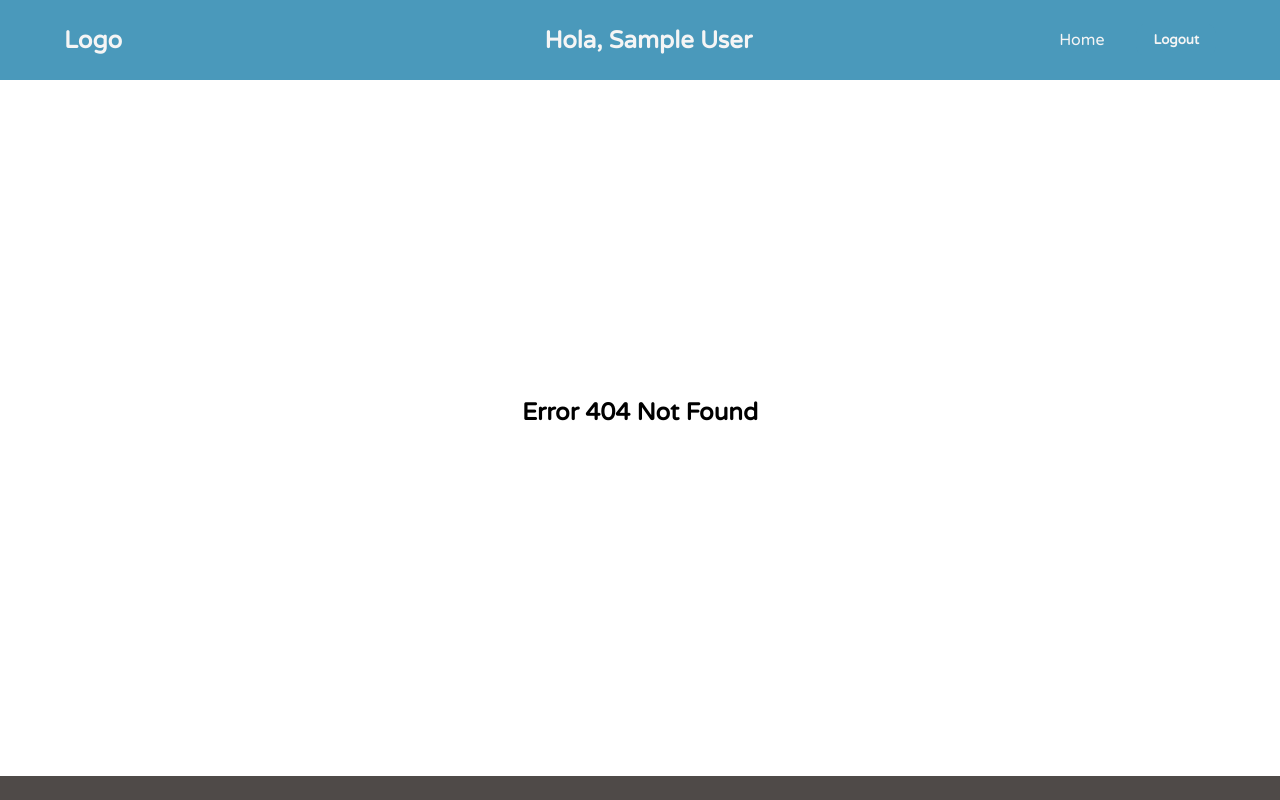
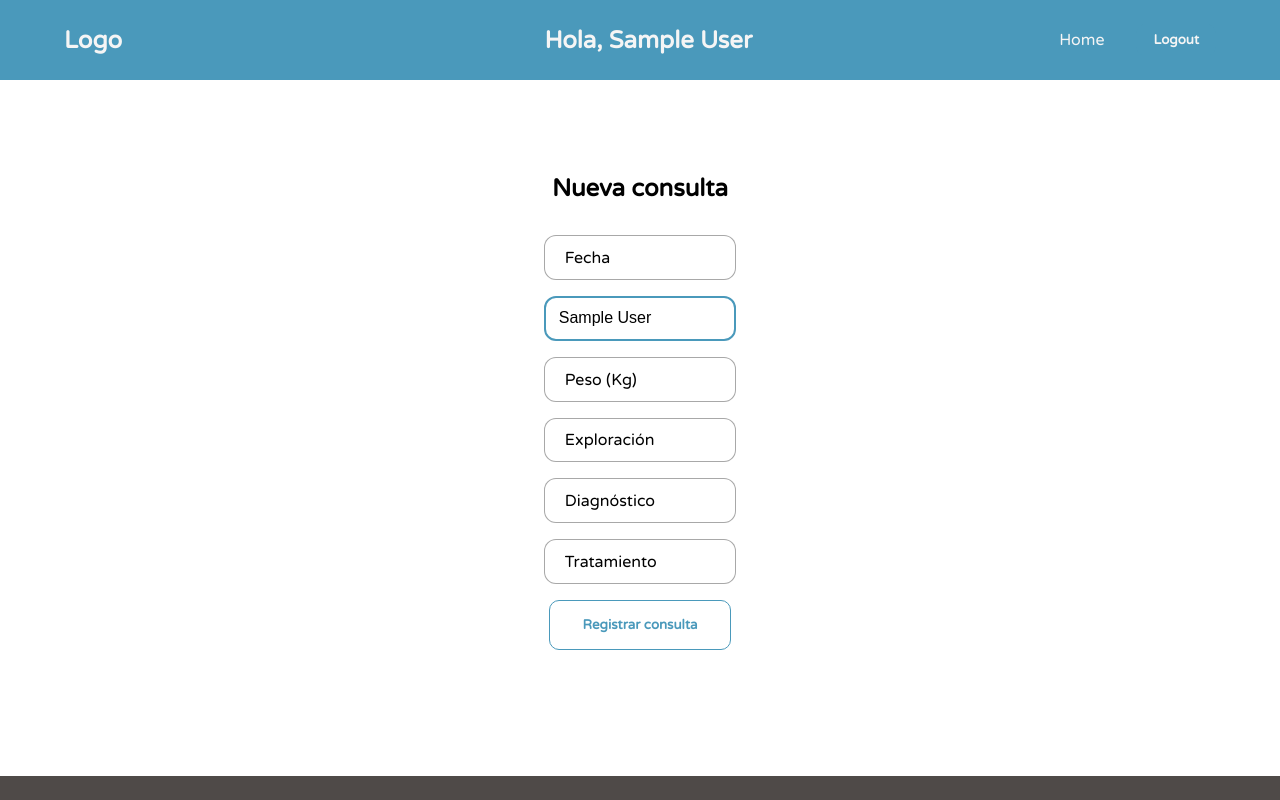
Before and after one commit to virginia-zuror/_NeoVet_, a React (Vite) app: page /consult in a window 1280 px wide. Shown: the top 800 px of the page. Built offline with nearby package versions, Linux system fonts and the light colour scheme; no server answers; sample sign-in values are in the browser's storage.

Commit message:
consult+

```diff
--- a/src/main.jsx
+++ b/src/main.jsx
@@ -20,6 +20,7 @@ import StaffAgenda from './pages/StaffAgenda/StaffAgenda';
 import UserClients from './pages/UserClients/UserClients';
 import UserClientsAgenda from './pages/UserClientsAgenda/UserClientsAgenda';
 import UserClientsStaff from './pages/UserClientsStaff/UserClientsStaff';
+import Consult from './pages/Consult/Consult';
 
 ReactDOM.createRoot(document.getElementById('root')).render(
   <React.StrictMode>
@@ -95,6 +96,14 @@ ReactDOM.createRoot(document.getElementById('root')).render(
                 </RequiredAuthClient>
               }
             />
+            <Route
+              path="/consult"
+              element={
+                <RequiredAuthStaff>
+                  <Consult />
+                </RequiredAuthStaff>
+              }
+            />
             <Route path="*" element={<NotFound />} />
           </Route>
         </Routes>
--- /dev/null
+++ b/src/pages/Consult/Consult.css
@@ -0,0 +1,8 @@
+#create_consult {
+    display: flex;
+    align-items: center;
+    justify-content: center;
+    flex-wrap: wrap;
+    flex-direction: row;
+    width: 30%;
+  }
--- /dev/null
+++ b/src/pages/Consult/Consult.jsx
@@ -0,0 +1,111 @@
+import React, { useState } from 'react';
+import { useForm } from 'react-hook-form';
+
+import { API } from '../../services/API';
+import Button from '../../UI/Button';
+import Modal from '../../UI/Modal';
+const Consult = () => {
+  const { handleSubmit, register } = useForm();
+  const [clkSave, setClkSave] = useState(false);
+  const [submited, setSubmited] = useState(false);
+  const petInConsult = JSON.parse(localStorage.getItem('pet'));
+  const typeUser = JSON.parse(localStorage.getItem('user'));
+
+  const checking = () => {
+    setClkSave(!clkSave);
+  };
+
+  const formSubmit = (formData) => {
+    const data = {
+      date: formData.date,
+      vet: formData.vet,
+      exp: formData.exp,
+      diagnose: formData.diagnose,
+      treatment: formData.treatment,
+      weight: formData.weight,
+      pet: petInConsult._id,
+    };
+
+    API.post('/consults', data).then((res) => {
+      console.log(res.data);
+      setSubmited(true);
+    });
+  };
+
+  return (
+    <main>
+      <h2>Nueva consulta</h2>
+      <form onSubmit={handleSubmit(formSubmit)} id="formulario create_consult">
+        <div className="container">
+          <input type="text" id="date" name="date" required="on" {...register('date')} />
+          <label htmlFor="date">Fecha</label>
+        </div>
+        <div className="container">
+          <input
+            type="text"
+            id="vet"
+            name="vet"
+            defaultValue={typeUser.name}
+            required="on"
+            {...register('vet')}
+          />
+        </div>
+        <div className="container exploracion">
+          <input
+            type="text"
+            id="weight"
+            name="weight"
+            required="on"
+            {...register('weight')}
+          />
+          <label htmlFor="weight">Peso (Kg)</label>
+        </div>
+        <div className="container exploracion">
+          <input type="text" id="exp" name="exp" required="on" {...register('exp')} />
+          <label htmlFor="exp">Exploración</label>
+        </div>
+        <div className="container">
+          <input
+            type="text"
+            id="diagnose"
+            name="diagnose"
+            required="on"
+            defaultValue=""
+            {...register('diagnose')}
+          />
+          <label htmlFor="diagnose">Diagnóstico</label>
+        </div>
+        <div className="container exploracion">
+          <input
+            type="text"
+            id="treatment"
+            name="treatment"
+            required="on"
+            defaultValue=""
+            {...register('treatment')}
+          />
+          <label htmlFor="treatment">Tratamiento</label>
+        </div>
+        <Button
+          padding="xl"
+          type="button"
+          action={() => {
+            checking();
+          }}
+          text="Registrar consulta"
+        />
+      </form>
+      {submited && clkSave && (
+        <Modal
+          content="Consulta guardada"
+          action={() => checking()}
+          text="X"
+          className="modal_cambios"
+          padding="lg"
+        />
+      )}
+    </main>
+  );
+};
+
+export default Consult;
--- a/src/pages/Pets/Pets.jsx
+++ b/src/pages/Pets/Pets.jsx
@@ -1,26 +1,19 @@
 import './Pets.css';
 
 import { useEffect, useState } from 'react';
-import { useForm } from 'react-hook-form';
+import { useNavigate } from 'react-router-dom';
 
 import AsideStaff from '../../components/AsideStaff/AsideStaff';
 import PetCard from '../../components/PetCard/PetCard';
 import { API } from '../../services/API';
 import Button from '../../UI/Button';
-import Modal from '../../UI/Modal';
 
 const Pets = () => {
-  const { handleSubmit, register } = useForm();
+  const navigate = useNavigate();
+
   const [pets, setPets] = useState([]);
   const [filter, setFilter] = useState([]);
   const [loaded, setLoaded] = useState(false);
-
-  const [showModalConsult, setShowModalConsult] = useState(false);
-  const [petChosen, setPetChosen] = useState(null);
-  const typeUser = JSON.parse(localStorage.getItem('user'));
-  const clickConsult = (value) => {
-    setPetChosen(pets[value]);
-  };
 
   const getPets = () => {
     API.get('/pets').then((res) => {
@@ -30,17 +23,6 @@ const Pets = () => {
     });
   };
 
-  const formSubmit = (formData) => {
-    try {
-      API.post('/consults', formData).then((res) => {
-        console.log(res.data);
-        setShowModalConsult(false);
-      });
-    } catch (error) {
-      console.log(error);
-    }
-  };
-
   const filterFunction = (value) => {
     const petFilter = pets.filter((pet) => pet.name.toLowerCase().includes(value));
     setFilter(petFilter);
@@ -48,8 +30,7 @@ const Pets = () => {
 
   useEffect(() => {
     getPets();
-    console.log(petChosen);
-  }, [petChosen]);
+  }, []);
 
   return (
     <div>
@@ -73,78 +54,12 @@ const Pets = () => {
                     text="Nueva Consulta"
                     padding="lg"
                     action={() => {
-                      setShowModalConsult(true);
-                      clickConsult(index);
+                      localStorage.setItem('pet', JSON.stringify(pet));
+                      navigate('/consult');
                     }}
                   />
                   <Button text="Ver Perfil" padding="lg" />
-                  <Button text="Hitorial" padding="lg" />
                 </div>
-                {showModalConsult && (
-                  <Modal
-                    text="Registrar consulta"
-                    action={formSubmit}
-                    content={
-                      <div className="modal_consult">
-                        <h2>Nueva consulta</h2>
-                        <form onSubmit={handleSubmit(formSubmit)} id="formulario">
-                          <div className="container">
-                            <input
-                              type="text"
-                              id="date"
-                              name="date"
-                              required="on"
-                              {...register('date')}
-                            />
-                            <label htmlFor="date">Fecha</label>
-                          </div>
-                          <div className="container">
-                            <input
-                              type="text"
-                              id="vet"
-                              name="vet"
-                              value={typeUser.name}
-                              required="on"
-                              {...register('vet')}
-                            />
-                          </div>
-                          <div className="container exploracion">
-                            <input
-                              type="text"
-                              id="exp"
-                              name="exp"
-                              required="on"
-                              {...register('exp')}
-                            />
-                            <label htmlFor="exp">Exploración</label>
-                          </div>
-                          <div className="container">
-                            <input
-                              type="text"
-                              id="diagnose"
-                              name="diagnose"
-                              required="on"
-                              defaultValue=""
-                              {...register('diagnose')}
-                            />
-                            <label htmlFor="diagnose">Diagnóstico</label>
-                          </div>
-                          <div className="container exploracion">
-                            <input
-                              type="text"
-                              id="treatment"
-                              name="treatment"
-                              required="on"
-                              defaultValue=""
-                              {...register('treatment')}
-                            />
-                            <label htmlFor="treatment">Tratamiento</label>
-                          </div>
-                        </form>
-                      </div>
-                    }
-                  />
-                )}
               </figure>
             ))
           ) : (
```
